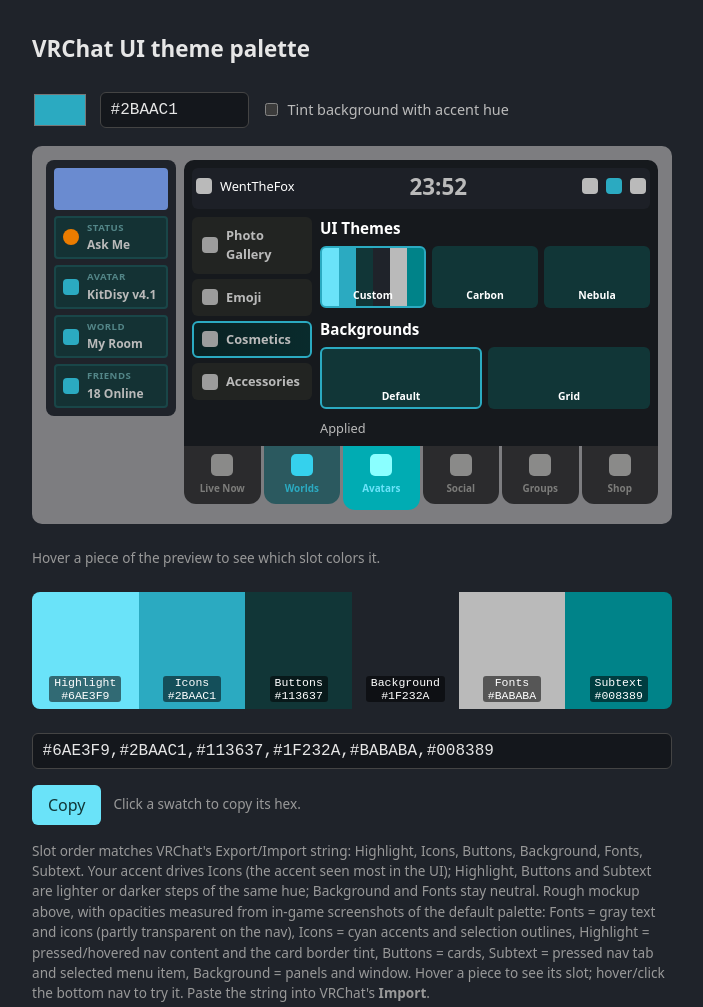
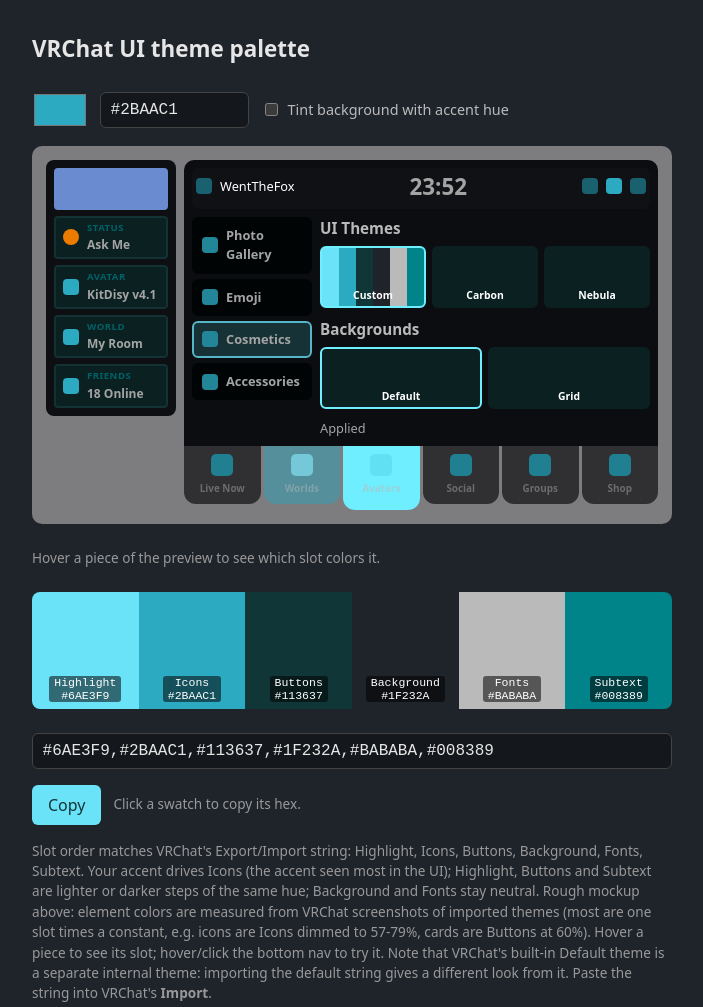
Before and after one commit to WentTheFox/VRChatThemeGenerator, a plain HTML site: page index.html in a window 1280 px wide. Shown: the whole page, without its empty margins (288-991 px from the left). Drawn offline with Linux system fonts and the light colour scheme.

Commit message:
Refit preview to how VRChat renders imported palettes
Element colors are now per-slot multipliers measured from in-game screenshots
of imported themes (the built-in Default theme is a separate internal theme).
Also corrects the README claim about reproducing the default theme.

Co-Authored-By: Claude Sonnet 5.5 <noreply@anthropic.com>

```diff
--- a/index.html
+++ b/index.html
@@ -26,31 +26,31 @@
   .mock .stage { display: grid; grid-template-columns: 130px 1fr; gap: 8px; align-items: start; }
   .mock .panel { border-radius: 8px; padding: 8px; display: flex; flex-direction: column; gap: 6px; }
   .mock .banner { height: 42px; border-radius: 4px; background: #6a8bd0; }
-  .mock .card { background: var(--bt); border: 2px solid color-mix(in srgb, var(--hl) 9%, var(--bt)); border-radius: 4px; padding: 3px 7px; }
+  .mock .card { background: var(--r-card); border: 2px solid color-mix(in srgb, var(--hl) 9%, var(--r-card)); border-radius: 4px; padding: 3px 7px; }
   .mock .card { display: flex; align-items: center; gap: 8px; }
   .mock .card small { display: block; font-weight: 700; font-size: .6rem; letter-spacing: .05em; }
-  .mock .card div span { color: #fff; font-weight: 600; font-size: .75rem; }
-  .mock .win { background: color-mix(in srgb, var(--bg) 70%, #000); border-radius: 10px 10px 0 0; padding: 8px; display: grid; grid-template-columns: 120px 1fr; gap: 8px; }
-  .mock .top { background: color-mix(in srgb, var(--bg) 92%, #000); border-radius: 6px; grid-column: 1 / 3; display: flex; align-items: center; gap: 8px; padding: 2px 4px 6px; }
+  .mock .card div span { color: var(--r-txt); font-weight: 600; font-size: .75rem; }
+  .mock .win { background: var(--r-win); border-radius: 10px 10px 0 0; padding: 8px; display: grid; grid-template-columns: 120px 1fr; gap: 8px; }
+  .mock .top { background: var(--r-top); border-radius: 6px; grid-column: 1 / 3; display: flex; align-items: center; gap: 8px; padding: 2px 4px 6px; }
   .mock .top b { flex: 1; text-align: center; font-size: 1.4rem; }
   .mock .side { display: flex; flex-direction: column; gap: 5px; }
-  .mock .item { display: flex; gap: 8px; align-items: center; padding: 7px 8px; border-radius: 6px; background: #222422; border: 2px solid transparent; font-weight: 600; }
-  .mock .item.sel { border-color: var(--ic); background: linear-gradient(90deg, color-mix(in srgb, var(--st) 18%, #0c0c0c), color-mix(in srgb, var(--st) 26%, #0c0c0c)); }
+  .mock .item { display: flex; gap: 8px; align-items: center; padding: 7px 8px; border-radius: 6px; background: var(--r-mib); border: 2px solid transparent; font-weight: 600; }
+  .mock .item.sel { border-color: var(--r-hl80); background: var(--r-sel); }
   .mock h4 { margin: 0 0 6px; font-size: .95rem; }
   .mock .tiles { display: flex; gap: 6px; margin-bottom: 10px; }
   .mock .tile { flex: 1; height: 56px; border-radius: 6px; border: 2px solid transparent; display: flex; align-items: flex-end; justify-content: center; font-size: .65rem; font-weight: 700; padding-bottom: 2px; }
-  .mock .tile.sel { border-color: var(--ic); }
+  .mock .tile.sel { border-color: var(--r-hl105); }
   .mock .tile.pal { background: linear-gradient(90deg, var(--hl) 0 16.6%, var(--ic) 0 33.3%, var(--bt) 0 50%, var(--bg) 0 66.6%, var(--fn) 0 83.3%, var(--st) 0); }
-  .mock .tile.plain { background: var(--bt); }
+  .mock .tile.plain { background: var(--r-card); }
   .mock [data-label]:hover { outline: 1px dashed #fff9; outline-offset: 1px; }
   .mock .muted { color: var(--fn); }
   .mock .nav { display: flex; gap: 3px; padding: 0; margin-left: 138px; font-size: .7rem; align-items: flex-start; }
-  .mock .nav div { flex: 1; display: flex; flex-direction: column; align-items: center; gap: 5px; padding: 8px 2px; min-width: 0; text-align: center; border-radius: 0 0 12px 12px; font-size: .62rem; font-weight: 700; color: color-mix(in srgb, var(--fn) 57%, #292926); background: rgba(0,0,0,.65); cursor: pointer; }
-  .mock .nav .ico { width: 22px; height: 22px; border-radius: 5px; background: color-mix(in srgb, var(--fn) 67%, #292926); }
-  .mock .nav div:hover, .mock .nav div.hov { background: color-mix(in srgb, var(--ic) 36%, #2b2b28); color: var(--ic); }
-  .mock .nav div:hover .ico, .mock .nav div.hov .ico { background: color-mix(in srgb, var(--hl) 40%, var(--ic)); background: rgb(from var(--ic) calc(r * 1.23) calc(g * 1.23) calc(b * 1.23)); }
-  .mock .nav div:active, .mock .nav div.act { background: var(--st); background: rgb(from var(--st) calc(r * 1.31) calc(g * 1.31) calc(b * 1.31)); color: var(--hl); padding-bottom: 14px; }
-  .mock .nav div:active .ico, .mock .nav div.act .ico { background: color-mix(in srgb, var(--hl) 90%, #fff); background: rgb(from var(--hl) calc(r * 1.3) calc(g * 1.3) calc(b * 1.3)); }
+  .mock .nav div { flex: 1; display: flex; flex-direction: column; align-items: center; gap: 5px; padding: 8px 2px; min-width: 0; text-align: center; border-radius: 0 0 12px 12px; font-size: .62rem; font-weight: 700; color: var(--r-navlabel); background: var(--r-nav); cursor: pointer; }
+  .mock .nav .ico { width: 22px; height: 22px; border-radius: 5px; background: var(--r-navicon); }
+  .mock .nav div:hover, .mock .nav div.hov { background: var(--r-hovbg); color: var(--r-hovlabel); }
+  .mock .nav div:hover .ico, .mock .nav div.hov .ico { background: var(--r-hovicon); }
+  .mock .nav div:active, .mock .nav div.act { background: var(--r-actbg); color: var(--r-actlabel); padding-bottom: 14px; }
+  .mock .nav div:active .ico, .mock .nav div.act .ico { background: var(--r-acticon); }
   .note { font-size: .85rem; color: #999; }
 </style>
 </head>
@@ -66,37 +66,37 @@
 
   <div class="world"><div class="mock" id="mock">
     <div class="stage">
-      <div class="panel" data-bg="bg" data-label="Side panel background">
+      <div class="panel" data-bg="panel" data-label="Side panel background">
         <div class="banner" data-label="Profile banner (user-set, not themed)"></div>
-        <div class="card" data-bg="btc" data-label="Card"><span class="ico" style="background:#eb7c00;border-radius:50%" data-label="Status dot (user-set, not themed)"></span><div><small data-fg="lbl" data-label="Card label">STATUS</small><span data-fg="fn" data-label="Card value">Ask Me</span></div></div>
-        <div class="card" data-bg="btc" data-label="Card"><span class="ico" data-bg="ic" data-label="Card icon"></span><div><small data-fg="lbl" data-label="Card label">AVATAR</small><span data-fg="fn" data-label="Card value">KitDisy v4.1</span></div></div>
-        <div class="card" data-bg="btc" data-label="Card"><span class="ico" data-bg="ic" data-label="Card icon"></span><div><small data-fg="lbl" data-label="Card label">WORLD</small><span data-fg="fn" data-label="Card value">My Room</span></div></div>
-        <div class="card" data-bg="btc" data-label="Card"><span class="ico" data-bg="ic" data-label="Card icon"></span><div><small data-fg="lbl" data-label="Card label">FRIENDS</small><span data-fg="fn" data-label="Card value">18 Online</span></div></div>
+        <div class="card" data-bg="card" data-label="Card"><span class="ico" style="background:#eb7c00;border-radius:50%" data-label="Status dot (user-set, not themed)"></span><div><small data-fg="st75" data-label="Card label">STATUS</small><span data-fg="txt" data-label="Card value">Ask Me</span></div></div>
+        <div class="card" data-bg="card" data-label="Card"><span class="ico" data-bg="ic" data-label="Card icon"></span><div><small data-fg="st75" data-label="Card label">AVATAR</small><span data-fg="txt" data-label="Card value">KitDisy v4.1</span></div></div>
+        <div class="card" data-bg="card" data-label="Card"><span class="ico" data-bg="ic" data-label="Card icon"></span><div><small data-fg="st75" data-label="Card label">WORLD</small><span data-fg="txt" data-label="Card value">My Room</span></div></div>
+        <div class="card" data-bg="card" data-label="Card"><span class="ico" data-bg="ic" data-label="Card icon"></span><div><small data-fg="st75" data-label="Card label">FRIENDS</small><span data-fg="txt" data-label="Card value">18 Online</span></div></div>
       </div>
       <div class="win">
-        <div class="top"><span class="ico" data-bg="fn" data-label="Top bar icon"></span><span data-fg="w" data-label="Username">WentTheFox</span><b id="clock" data-fg="fn" data-label="Clock">00:17</b><span class="ico" data-bg="fn" data-label="Top bar icon"></span><span class="ico" data-bg="ic" data-label="Top bar icon (active/hovered)"></span><span class="ico" data-bg="fn" data-label="Top bar icon"></span></div>
+        <div class="top"><span class="ico" data-bg="ic57" data-label="Top bar icon"></span><span data-fg="w" data-label="Username">WentTheFox</span><b id="clock" data-fg="txt" data-label="Clock">00:17</b><span class="ico" data-bg="ic57" data-label="Top bar icon"></span><span class="ico" data-bg="ic" data-label="Top bar icon (active/hovered)"></span><span class="ico" data-bg="ic57" data-label="Top bar icon"></span></div>
         <div class="side">
-          <div class="item" data-label="Menu item"><span class="ico" data-bg="fn80" data-label="Menu icon"></span><span data-fg="fn" data-label="Menu item text">Photo Gallery</span></div>
-          <div class="item" data-label="Menu item"><span class="ico" data-bg="fn80" data-label="Menu icon"></span><span data-fg="fn" data-label="Menu item text">Emoji</span></div>
-          <div class="item sel" data-bd="ic" data-label="Selected menu item (outline)"><span class="ico" data-bg="fn80" data-label="Menu icon"></span><span data-fg="fn" data-label="Menu item text">Cosmetics</span></div>
-          <div class="item" data-label="Menu item"><span class="ico" data-bg="fn80" data-label="Menu icon"></span><span data-fg="fn" data-label="Menu item text">Accessories</span></div>
+          <div class="item" data-label="Menu item"><span class="ico" data-bg="ic79" data-label="Menu icon"></span><span data-fg="txt" data-label="Menu item text">Photo Gallery</span></div>
+          <div class="item" data-label="Menu item"><span class="ico" data-bg="ic79" data-label="Menu icon"></span><span data-fg="txt" data-label="Menu item text">Emoji</span></div>
+          <div class="item sel" data-bd="hl80" data-label="Selected menu item (outline)"><span class="ico" data-bg="ic79" data-label="Menu icon"></span><span data-fg="txt" data-label="Menu item text">Cosmetics</span></div>
+          <div class="item" data-label="Menu item"><span class="ico" data-bg="ic79" data-label="Menu icon"></span><span data-fg="txt" data-label="Menu item text">Accessories</span></div>
         </div>
         <div>
-          <h4 data-fg="w" data-label="Section heading">UI Themes</h4>
-          <div class="tiles"><div class="tile pal sel" data-bd="ic" data-label="Selected theme tile (outline)"><span data-fg="w" data-label="Tile label">Custom</span></div><div class="tile plain" data-bg="bt" data-label="Tile"><span data-fg="w" data-label="Tile label">Carbon</span></div><div class="tile plain" data-bg="bt" data-label="Tile"><span data-fg="w" data-label="Tile label">Nebula</span></div></div>
-          <h4 data-fg="w" data-label="Section heading">Backgrounds</h4>
-          <div class="tiles"><div class="tile plain sel" data-bg="bt" data-bd="ic" data-label="Selected tile (fill, outline)"><span data-fg="w" data-label="Tile label">Default</span></div><div class="tile plain" data-bg="bt" data-label="Tile"><span data-fg="w" data-label="Tile label">Grid</span></div></div>
-          <span class="muted" data-fg="fn" data-label="Secondary text">Applied</span>
+          <h4 data-fg="fn" data-label="Section heading">UI Themes</h4>
+          <div class="tiles"><div class="tile pal sel" data-bd="hl105" data-label="Selected theme tile (outline)"><span data-fg="w" data-label="Tile label">Custom</span></div><div class="tile plain" data-bg="card" data-label="Tile"><span data-fg="w" data-label="Tile label">Carbon</span></div><div class="tile plain" data-bg="card" data-label="Tile"><span data-fg="w" data-label="Tile label">Nebula</span></div></div>
+          <h4 data-fg="fn" data-label="Section heading">Backgrounds</h4>
+          <div class="tiles"><div class="tile plain sel" data-bg="card" data-bd="hl105" data-label="Selected tile (fill, outline)"><span data-fg="w" data-label="Tile label">Default</span></div><div class="tile plain" data-bg="card" data-label="Tile"><span data-fg="w" data-label="Tile label">Grid</span></div></div>
+          <span class="muted" data-fg="txt" data-label="Secondary text">Applied</span>
         </div>
       </div>
     </div>
     <div class="nav">
-      <div data-info="Nav tab: Fonts at ~57% on black at 65% opacity"><span class="ico"></span>Live Now</div>
-      <div class="hov" data-info="Nav tab (hovered): Icons at ~36% over the tab background, Icons/Highlight icon, Icons label"><span class="ico"></span>Worlds</div>
-      <div class="act" data-info="Nav tab (active): Subtext x1.31 background, Highlight x1.3 icon, Highlight label"><span class="ico"></span>Avatars</div>
-      <div data-info="Nav tab: Fonts at ~57% on black at 65% opacity"><span class="ico"></span>Social</div>
-      <div data-info="Nav tab: Fonts at ~57% on black at 65% opacity"><span class="ico"></span>Groups</div>
-      <div data-info="Nav tab: Fonts at ~57% on black at 65% opacity"><span class="ico"></span>Shop</div>
+      <div data-info="Nav tab: icon Icons x0.75, label Fonts x0.58, on a Background-tinted translucent tab"><span class="ico"></span>Live Now</div>
+      <div class="hov" data-info="Nav tab (hovered): Highlight at ~40% over the tab x1.2, Icons-tinted icon, Fonts-tinted label"><span class="ico"></span>Worlds</div>
+      <div class="act" data-info="Nav tab (active): Highlight x1.05 background, Icons-tinted icon, Fonts-tinted label"><span class="ico"></span>Avatars</div>
+      <div data-info="Nav tab: icon Icons x0.75, label Fonts x0.58, on a Background-tinted translucent tab"><span class="ico"></span>Social</div>
+      <div data-info="Nav tab: icon Icons x0.75, label Fonts x0.58, on a Background-tinted translucent tab"><span class="ico"></span>Groups</div>
+      <div data-info="Nav tab: icon Icons x0.75, label Fonts x0.58, on a Background-tinted translucent tab"><span class="ico"></span>Shop</div>
     </div>
   </div></div>
   <p class="note" id="slotinfo">Hover a piece of the preview to see which slot colors it.</p>
@@ -110,7 +110,7 @@
     <button id="copy">Copy</button>
     <span class="note" id="status">Click a swatch to copy its hex.</span>
   </div>
-  <p class="note">Slot order matches VRChat's Export/Import string: Highlight, Icons, Buttons, Background, Fonts, Subtext. Your accent drives Icons (the accent seen most in the UI); Highlight, Buttons and Subtext are lighter or darker steps of the same hue; Background and Fonts stay neutral. Rough mockup above, with opacities measured from in-game screenshots of the default palette: Fonts = gray text and icons (partly transparent on the nav), Icons = cyan accents and selection outlines, Highlight = pressed/hovered nav content and the card border tint, Buttons = cards, Subtext = pressed nav tab and selected menu item, Background = panels and window. Hover a piece to see its slot; hover/click the bottom nav to try it. Paste the string into VRChat's <b>Import</b>.</p>
+  <p class="note">Slot order matches VRChat's Export/Import string: Highlight, Icons, Buttons, Background, Fonts, Subtext. Your accent drives Icons (the accent seen most in the UI); Highlight, Buttons and Subtext are lighter or darker steps of the same hue; Background and Fonts stay neutral. Rough mockup above: element colors are measured from VRChat screenshots of imported themes (most are one slot times a constant, e.g. icons are Icons dimmed to 57-79%, cards are Buttons at 60%). Hover a piece to see its slot; hover/click the bottom nav to try it. Note that VRChat's built-in Default theme is a separate internal theme: importing the default string gives a different look from it. Paste the string into VRChat's <b>Import</b>.</p>
 </main>
 
 <script>
@@ -164,6 +164,26 @@ function generate(accent, tint) {
   return [hl, icons, dark, bg, '#BABABA', deep];
 }
 
+
+// Per-element colours as the game renders an imported palette, measured from VRChat screenshots of themes with six
+// distinct slot colours. Most elements are one slot times a constant; a few blend two slots.
+const hexRgb = h => [1, 3, 5].map(i => parseInt(h.slice(i, i + 2), 16));
+const rgbHex = c => '#' + c.map(v => Math.round(clamp(v, 0, 255)).toString(16).padStart(2, '0')).join('').toUpperCase();
+const mul = (h, k) => rgbHex(hexRgb(h).map(v => v * k));
+const mix = (a, b, t) => { const x = hexRgb(a), y = hexRgb(b); return rgbHex(x.map((v, i) => v * t + y[i] * (1 - t))); };
+function roles([hl, ic, bt, bg, fn, st]) {
+  const nav = mix(bg, '#3C3735', 0.4);                  // translucent tab over the gray world, tinted by Background
+  const hovbg = mul(mix(hl, nav, 0.4), 1.2), actbg = mul(hl, 1.05);
+  return {
+    hl80: mul(hl, 0.8), hl105: mul(hl, 1.05), ic57: mul(ic, 0.57), ic79: mul(ic, 0.79), st75: mul(st, 0.75),
+    txt: mul(fn, 0.88), fn, w: '#FFFFFF', ic, k: '#000000',
+    win: mul(bg, 0.38), top: mul(bg, 0.49), panel: mul(bg, 0.42), card: mul(bt, 0.6), mib: mul(bt, 0.08), sel: mul(hl, 0.22),
+    nav, navicon: mul(ic, 0.75), navlabel: mul(fn, 0.58),
+    hovbg, hovicon: mix(ic, '#FFFFFF', 0.65), hovlabel: mix(fn, hovbg, 0.45),
+    actbg, acticon: mix(ic, actbg, 0.2), actlabel: mix(fn, actbg, 0.55),
+  };
+}
+
 const NAMES = ['Highlight','Icons','Buttons','Background','Fonts','Subtext'];
 const $ = id => document.getElementById(id);
 const picker = $('picker'), hex = $('hex'), tint = $('tint');
@@ -173,7 +193,9 @@ function render() {
   $('swatches').innerHTML = colors.map((c, i) =>
     `<div class="sw" style="background:${c}" data-hex="${c}" title="Copy ${c}"><span>${NAMES[i]}<br>${c}</span></div>`).join('');
   $('out').value = colors.join(',');
-  const slotVal = k => ({ hl: colors[0], ic: colors[1], bt: colors[2], bg: colors[3], fn: colors[4], st: colors[5], w: '#fff', k: '#000', sub: 'var(--sub)', btc: `color-mix(in srgb, ${colors[2]} 80%, ${colors[3]})`, lbl: `color-mix(in srgb, ${colors[4]} 42%, color-mix(in srgb, ${colors[5]} 55%, ${colors[2]}))`, fn80: `color-mix(in srgb, ${colors[4]} 80%, #222422)` })[k];
+  const R = roles(colors);
+  const slotVal = k => R[k];
+  Object.entries(R).forEach(([k, v]) => $('mock').style.setProperty('--r-' + k, v));
   document.querySelectorAll('#mock [data-fg]').forEach(e => e.style.color = slotVal(e.dataset.fg));
   document.querySelectorAll('#mock [data-bg]').forEach(e => e.style.background = slotVal(e.dataset.bg));
   document.querySelectorAll('#mock [data-bd]').forEach(e => e.style.borderColor = slotVal(e.dataset.bd));
@@ -189,7 +211,7 @@ picker.addEventListener('input', () => setAccent(picker.value));
 hex.addEventListener('input', () => setAccent(hex.value.startsWith('#') ? hex.value : '#' + hex.value));
 tint.addEventListener('change', render);
 
-const SLOT = { hl: 'Highlight', ic: 'Icons', bt: 'Buttons', bg: 'Background', fn: 'Fonts', st: 'Subtext', w: 'white (not themed)', k: 'black (not themed)', sub: 'Icons', btc: 'Buttons (80% over Background)', fn80: 'Fonts (80%)', lbl: 'Fonts 42% over a Subtext/Buttons mix' };
+const SLOT = { hl: 'Highlight', ic: 'Icons', bt: 'Buttons', bg: 'Background', fn: 'Fonts', st: 'Subtext', w: 'white (not themed)', k: 'black (not themed)', txt: 'Fonts x0.88', ic57: 'Icons x0.57', ic79: 'Icons x0.79', st75: 'Subtext x0.75', hl80: 'Highlight x0.8', hl105: 'Highlight x1.05', card: 'Buttons x0.6', panel: 'Background x0.42' };
 $('mock').addEventListener('mouseover', e => {
   const el = e.target.closest('[data-label],[data-info]'); if (!el) return;
   const d = el.dataset;
```
Also changed, not shown: README.md.
